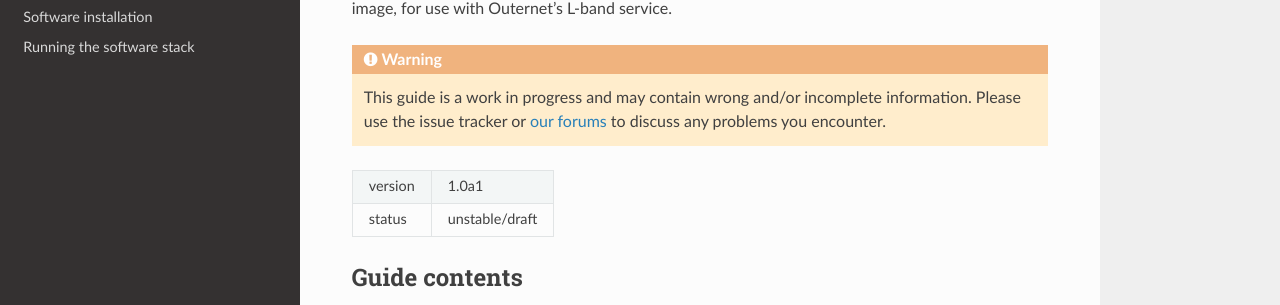
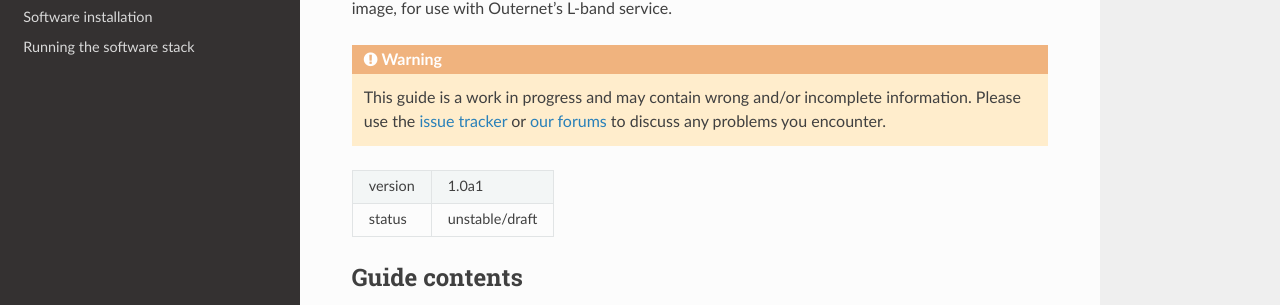
Before and after one commit to meyerscr/outernet-rpi-lband, a Sphinx documentation site: the page built from docs/source/index.rst, in a window 1280 px wide. Shown: the part 187-492 px from the top of the page. Built offline with Sphinx 7.4.7 and the Read the Docs theme 2.0.0, drawn with Linux system fonts in a browser that asks for light colours; part of the change alters nothing that is shown.

```diff
--- a/docs/source/index.rst
+++ b/docs/source/index.rst
@@ -8,8 +8,10 @@ use with Outernet's L-band service.
 
 .. warning::
     This guide is a work in progress and may contain wrong and/or incomplete
-    information. Please use the issue tracker or `our forums
-    <https://discuss.outernet.is>`_ to discuss any problems you encounter.
+    information. Please use the `issue tracker
+    <https://github.com/Outernet-Project/outernet-rpi-lband/issues>`_ or `our
+    forums <https://discuss.outernet.is>`_ to discuss any problems you
+    encounter.
 
 ==========  ===================================================================
 version     1.0a1
```
